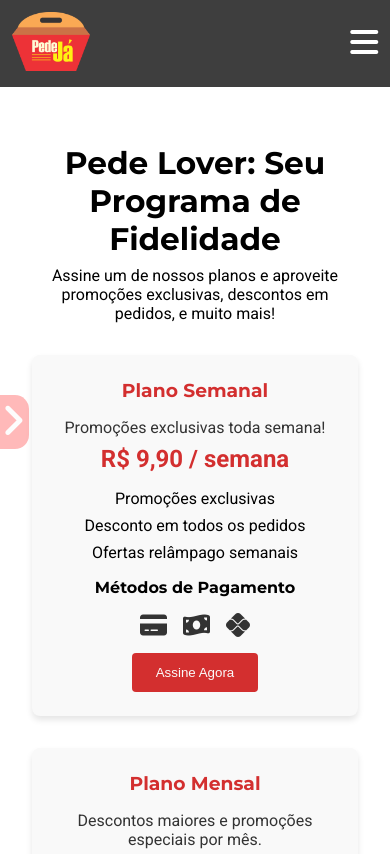
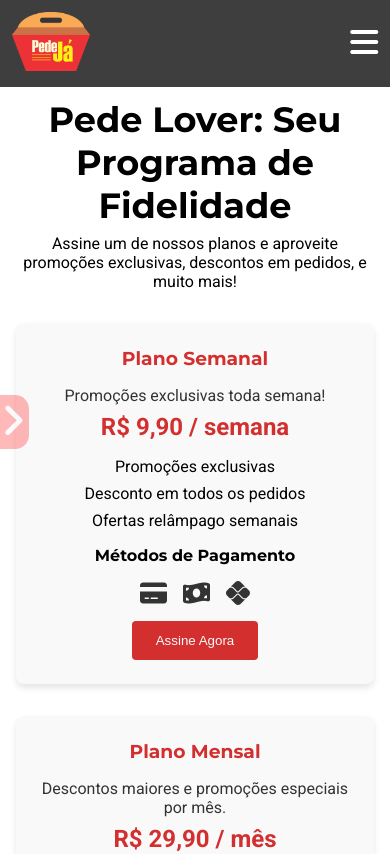
Before and after one commit to BMinority/REACT-pede-ja, a React (Vite) app in the folder pede-ja/: page /pedeLover in a window 390 px wide. Shown: the top 854 px of the page. Built offline with nearby package versions, Linux system fonts and the light colour scheme.

Commit message:
adjust style for mobile

```diff
--- a/pede-ja/src/components/css/Contato.css
+++ b/pede-ja/src/components/css/Contato.css
@@ -1,6 +1,6 @@
 @import url('../../App.css');
 
-.contato-page {
+.contato-box {
     display: grid;
     grid-template-columns: 1fr 1fr;
     gap: 2rem;
@@ -96,7 +96,8 @@
 }
 
 @media (max-width: 768px) {
-    .contato-page {
+    .contato-box {
         grid-template-columns: 1fr;
+        padding: 25vw 4vw 4vw;
     }
 }
--- a/pede-ja/src/components/css/PedeCard.css
+++ b/pede-ja/src/components/css/PedeCard.css
@@ -1,6 +1,6 @@
 @import url('../../App.css');
 
-.pede-card-page {
+.pede-card-box {
     display: flex;
     justify-content: space-between;
     padding: 9rem 2rem 2rem;
@@ -19,6 +19,7 @@
     width: 100%;
     max-width: 300px;
     border-radius: 8px;
+    box-shadow: 2px 4px 4px #333;
 }
 
 .benefits {
@@ -109,9 +110,11 @@
 }
 
 @media (max-width: 768px) {
-    .pede-card-page {
+    .pede-card-box {
         flex-direction: column;
         align-items: center;
+
+        padding: 28vw 4vw 4vw;
     }
 
     .right-section {
--- a/pede-ja/src/components/css/PedeLover.css
+++ b/pede-ja/src/components/css/PedeLover.css
@@ -1,6 +1,6 @@
 @import url('../../App.css');
 
-.pede-lover-page {
+.pede-lover-box {
     padding: 9rem 2rem 2rem;
     text-align: center;
 }
@@ -75,7 +75,11 @@
 }
 
 @media (max-width: 430px) {
-    .pede-lover-page h1 {
-        font-size: 8vw;
+    .pede-lover-box {
+        padding: 25vw 4vw 4vw;
+    }
+
+    .pede-lover-box h1 {
+        font-size: 9vw;
     }
 }
--- a/pede-ja/src/components/css/SobreNos.css
+++ b/pede-ja/src/components/css/SobreNos.css
@@ -1,6 +1,6 @@
 @import url('../../App.css');
 
-.sobre-nos-page {
+.sobre-nos-box {
     padding: 9rem 2rem 2rem;
     color: #333;
 }
@@ -72,6 +72,10 @@
 
 /* Responsividade */
 @media (max-width: 600px) {
+    .sobre-nos-box {
+        padding: 25vw 4vw 4vw;
+    }
+
     .team-grid {
         grid-template-columns: 1fr;
     }
--- a/pede-ja/src/components/css/Vagas.css
+++ b/pede-ja/src/components/css/Vagas.css
@@ -1,6 +1,6 @@
 @import url('../../App.css');
 
-.vagas-page {
+.vagas-box {
     padding: 8.5rem 2rem 2rem;
     color: #333;
 }
@@ -71,6 +71,10 @@
 }
 
 @media (max-width: 600px) {
+    .vagas-box {
+        padding: 25vw 4vw 4vw;
+    }
+
     .vagas-lista {
         grid-template-columns: 1fr;
     }
--- a/pede-ja/src/components/jsx/Contato.jsx
+++ b/pede-ja/src/components/jsx/Contato.jsx
@@ -3,6 +3,7 @@
 function Contato() {
     return (
         <div className="contato-page">
+            <div className="contato-box">
                 <section className="contato-info">
                     <h1>Entre em Contato</h1>
                     <p>Se você tiver alguma dúvida, sugestão ou apenas quiser falar com a gente, preencha o formulário abaixo ou utilize as informações de contato a seguir.</p>
@@ -41,6 +42,7 @@
                     </form>
                 </section>
             </div>
+        </div>
     )
 }
 
--- a/pede-ja/src/components/jsx/PedeCard.jsx
+++ b/pede-ja/src/components/jsx/PedeCard.jsx
@@ -30,6 +30,7 @@
     };
     return (
         <div className="pede-card-page">
+            <div className="pede-card-box">
                 <div className="left-section">
                     <div className="card-image">
                         <img src={CardImage} alt="Cartão PedeJá Visa" />
@@ -104,6 +105,7 @@
                     </form>
                 </div>
             </div>
+        </div>
     )
 }
 
--- a/pede-ja/src/components/jsx/PedeLover.jsx
+++ b/pede-ja/src/components/jsx/PedeLover.jsx
@@ -39,6 +39,7 @@
 
     return (
         <div className="pede-lover-page">
+            <div className="pede-lover-box">
                 <h1>Pede Lover: Seu Programa de Fidelidade</h1>
                 <p>Assine um de nossos planos e aproveite promoções exclusivas, descontos em pedidos, e muito mais!</p>
 
@@ -64,6 +65,7 @@
                     ))}
                 </div>
             </div>
+        </div>
     )
 }
 
--- a/pede-ja/src/components/jsx/SobreNos.jsx
+++ b/pede-ja/src/components/jsx/SobreNos.jsx
@@ -3,6 +3,7 @@
 function SobreNos() {
     return (
         <div className="sobre-nos-page">
+            <div className="sobre-nos-box">
                 <section className="sobre-nos-header">
                     <h1>Sobre o PedeJá</h1>
                     <p>Conheça a história e os valores que fazem do PedeJá uma empresa dedicada a oferecer o melhor serviço de entrega.</p>
@@ -55,6 +56,7 @@
                     </div>
                 </section>
             </div>
+        </div>
     )
 }
 
--- a/pede-ja/src/components/jsx/Vagas.jsx
+++ b/pede-ja/src/components/jsx/Vagas.jsx
@@ -42,6 +42,7 @@
 
     return (
         <div className="vagas-page">
+            <div className="vagas-box">
                 <section className="vagas-header">
                     <h1>Trabalhe Conosco</h1>
                     <p>Confira as oportunidades disponíveis e faça parte do time PedeJá.</p>
@@ -65,6 +66,7 @@
                     ))}
                 </section>
             </div>
+        </div>
     )
 }
 
```
Lines whose indentation alone changed are shown as unchanged.
